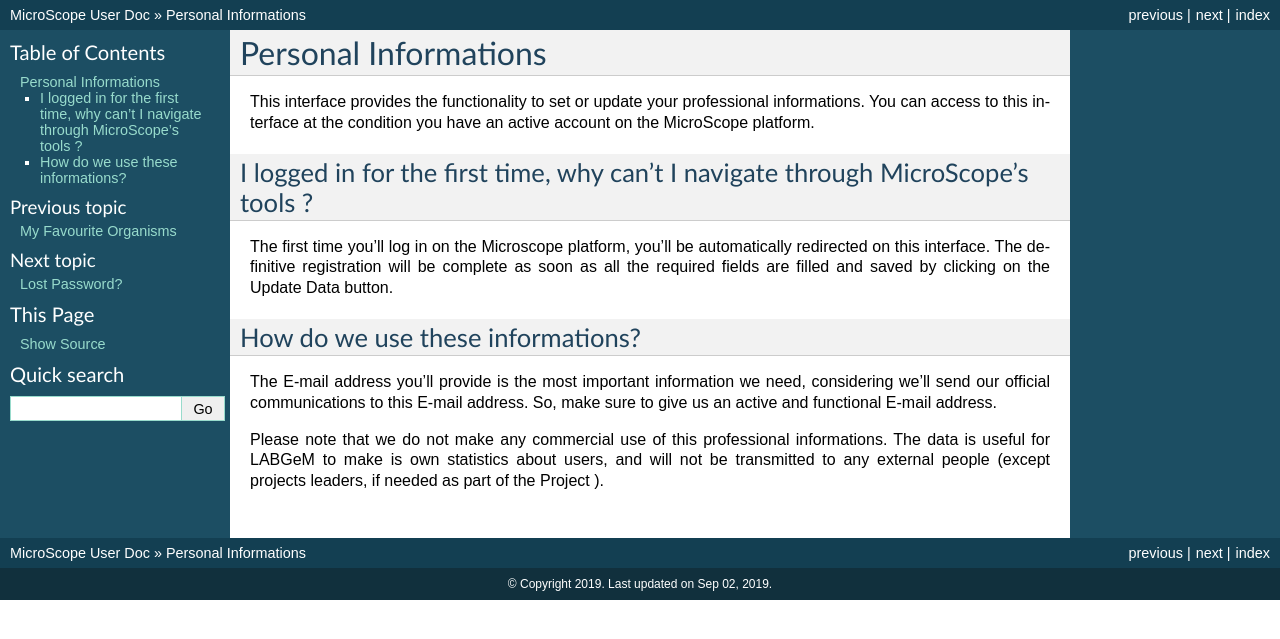
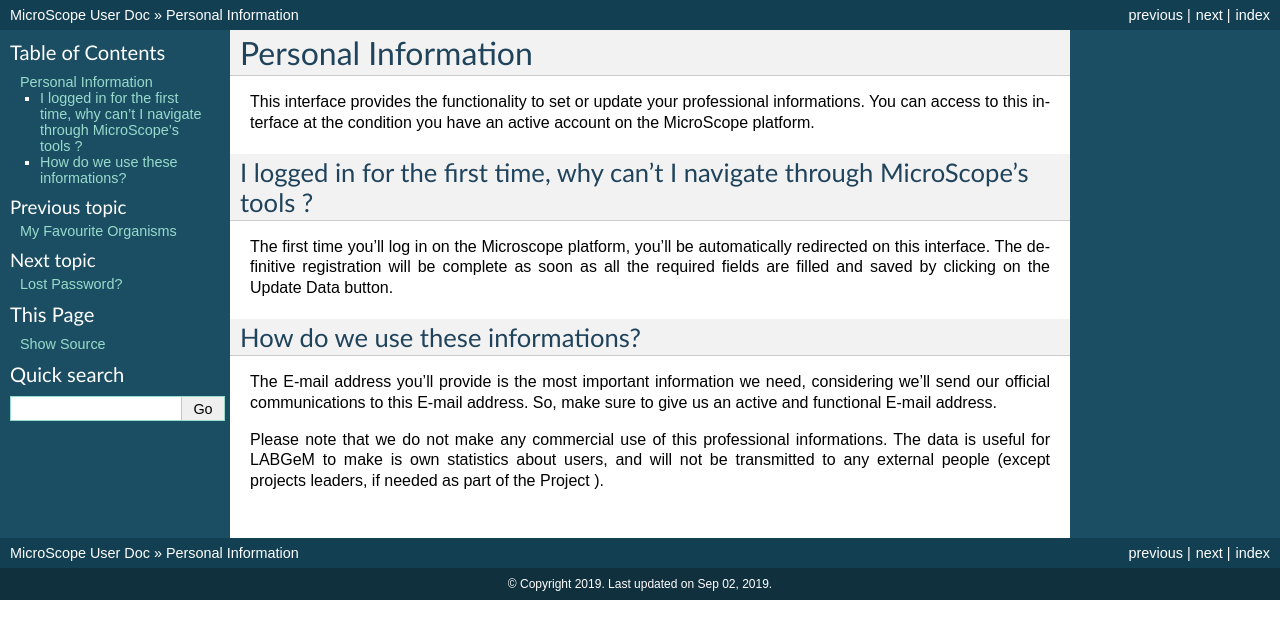
Before and after one commit to labgem/microscope-user-doc, a Sphinx documentation site: the page built from docs/content/userpanel/personalinfo.rst, in a window 1280 px wide. Shown: the top 639 px of the page. Built offline with Sphinx 7.4.7, drawn with Linux system fonts in a browser that asks for light colours; formulas are drawn with MathJax 3.

Commit message:
Change title and add label.

```diff
--- a/docs/content/userpanel/personalinfo.rst
+++ b/docs/content/userpanel/personalinfo.rst
@@ -1,6 +1,8 @@
-#####################
-Personal Informations
-#####################
+.. _personal-information:
+
+####################
+Personal Information
+####################
 
 This interface provides the functionality to set or update your professional informations.
 You can access to this interface at the condition you have an active account on the MicroScope platform.
```
